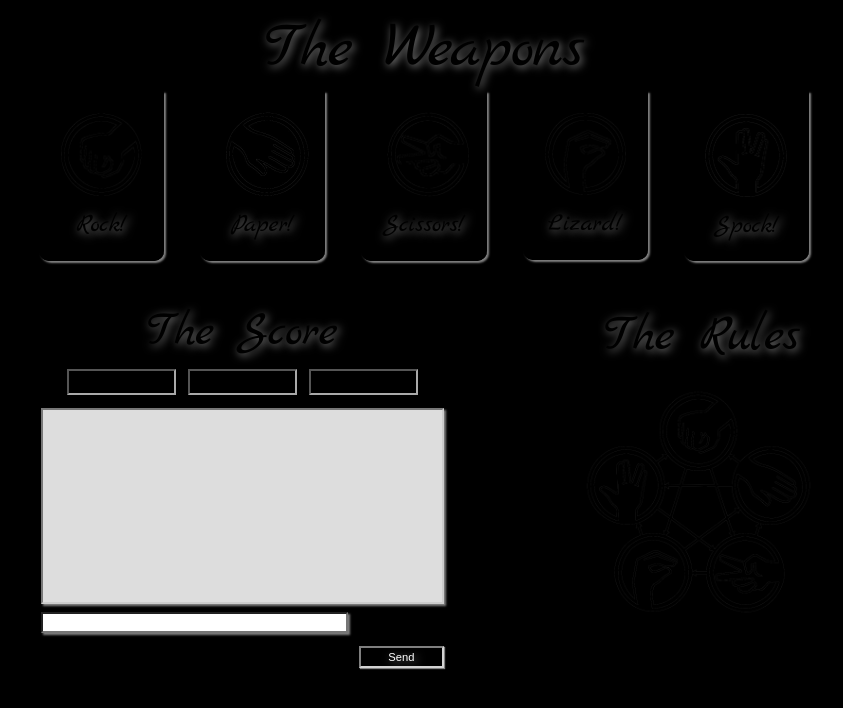
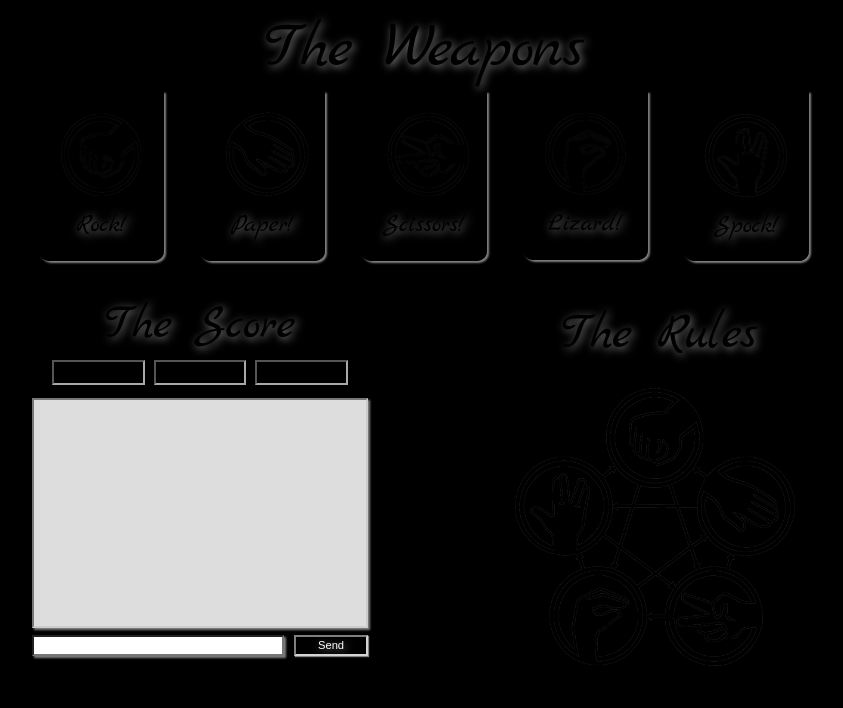
Before and after one commit to ElizaRegas/RPSLS-Game-App, a website: page client/index.html in a window 1280 px wide. Shown: the whole page, without its empty margins (216-1059 px from the left). Drawn offline with nearby package versions, Linux system fonts and the light colour scheme; no server answers.

Commit message:
Flex boxes

```diff
--- a/client/assets/css/style.css
+++ b/client/assets/css/style.css
@@ -538,6 +538,9 @@ button {
     .createdDiv {
         font-size: 1.2vw;
     }
+    .divBoxes {
+        flex: 1;
+    }
     .header {
         width: 14% !important;
         margin: 0% 2% 2% 2%;
@@ -578,18 +581,28 @@ button {
     }
     .theRules {
         width: 70%;
-        padding: 4% 14% 2.7% 14%;
+        padding: 2% 14% 2% 14%;
     }
     #chat {
-        margin: 0vw 1vw 1vw -2vw;
-        /* border-radius: 5px; */
+        float: none !important;
+        margin: 0% 1.9% 0% 0%;
+        width: 75%;
+        box-sizing: border-box;
+    }
+    #chat-form {
+        display: flex;
+        width: 75%;
+        justify-content: space-between;
     }
     #clearBoth {
-        width: 75.4%;
+        width: 95%;
         padding: 0%;
         border-radius: 10px;
         /* margin-bottom: 5%; */
         margin-left: 0%;
+        margin-top: 3% !important;
+        margin-right: 0% !important;
+        float: right;
     }
     #divLeftScore {
         float: left;
@@ -597,27 +610,29 @@ button {
         background-image:  url('../images/Green.jpg');
         background-size: cover;
         border-radius: 10px;
-        margin: 1.5% 0% 0% 15%;
+        margin: 1.5% 0% 0% 0%;
         color: black !important;
     }
     #divRightRules {
         float: right;
         width: 35%;
-        margin: 0% 6.5% 0% 0%;
+        margin: 0%;
     }
     #events {
         width: 75%;
-        height: 15vw;
+        height: 18vw;
         border: 2px inset #ccc;
         /* border-radius: 10px; */
         margin: 0% auto;
         background-color: #ddd;
         box-shadow: 2px 2px 2px grey;
+        box-sizing: border-box;
     }
     #fullScreenWrapper {
-        width: auto;
-        height: 29vw;
-        overflow: unset;
+        width: 70%;
+        height: auto;
+        display: flex;
+        margin: 0% auto;
     }
     #headerText {
         padding: 2% 0% 1% 0% !important;
@@ -658,10 +673,11 @@ button {
         font-size: 4vw !important;
     }
     #say {
-        margin: 0vw -2vw 1vw 0vw;
+        float: none !important;
+        margin: 0%;
         /* border-radius: 5px; */
-        width: 24%;
-        line-height: 145%;
+        width: 22%;
+        box-sizing: border-box;
     }
     #scissors {
         width: 15%;
--- a/client/index.html
+++ b/client/index.html
@@ -57,7 +57,7 @@
       <div class="row"> -->
         <!-- <div class="col-sm-12 col-md-12 col-lg-4"> -->
         <div id=fullScreenWrapper>
-          <div id="divLeftScore">
+          <div id="divLeftScore" class="divBoxes">
             <div id="scoreText">The Score</div>
             <div class="resultsWrapper">
               <div id="winDiv">Wins:
@@ -88,7 +88,7 @@
     <!-- <div class="container">
       <div class="row">
         <div class="col-sm-12 col-md-12 col-lg-4"> -->
-          <div id="divRightRules">
+          <div id="divRightRules" class="divBoxes">
             <div id="clearBoth">
               <div id="rulesText">The Rules</div>
               <img src="../assets/images/TheRules.png" class="theRules">
```
